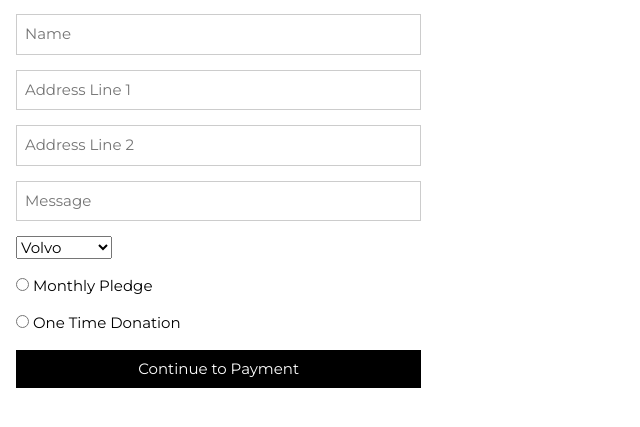
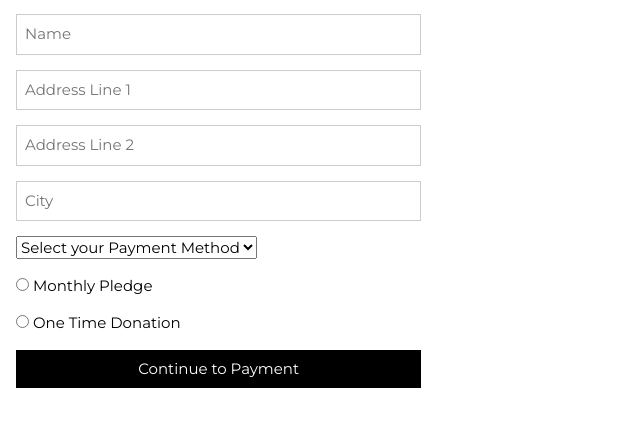
Before and after one commit to PhenaS/IST604, a PHP site: page /donations.php in a window 1280 px wide. Shown: the part 146-573 px from the top of the page, without its empty margins (0-640 px from the left). Run offline with PHP 8.4, Linux system fonts and the light colour scheme.

Commit message:
Add files via upload

```diff
--- a/donations.php
+++ b/donations.php
@@ -21,12 +21,11 @@ body,h1,h2,h3,h4,h5,h6,.w3-wide {font-family: "Montserrat", sans-serif;}
           <p><input class="w3-input w3-border" type="text" placeholder="Name" name="Name" required></p>
           <p><input class="w3-input w3-border" type="text" placeholder="Address Line 1" name="Address Line 1" required></p>
           <p><input class="w3-input w3-border" type="text" placeholder="Address Line 2" name="Address Line 2" required></p>
-          <p><input class="w3-input w3-border" type="text" placeholder="Message" name="Message" required></p>
+          <p><input class="w3-input w3-border" type="text" placeholder="City" name="City" required></p>
           <select>
-            <option value="volvo">Volvo</option>
-            <option value="saab">Saab</option>
-            <option value="mercedes">Mercedes</option>
-            <option value="audi">Audi</option>
+            <option value="" disabled selected>Select your Payment Method</option>
+            <option value="Credit Card">Credit Card</option>
+            <option value="PayPal">Paypal</option>
           </select>
           <p><input type="radio" name="gender" value="male"> Monthly Pledge<br></p>
           <p><input type="radio" name="gender" value="female"> One Time Donation<br></p>
```
